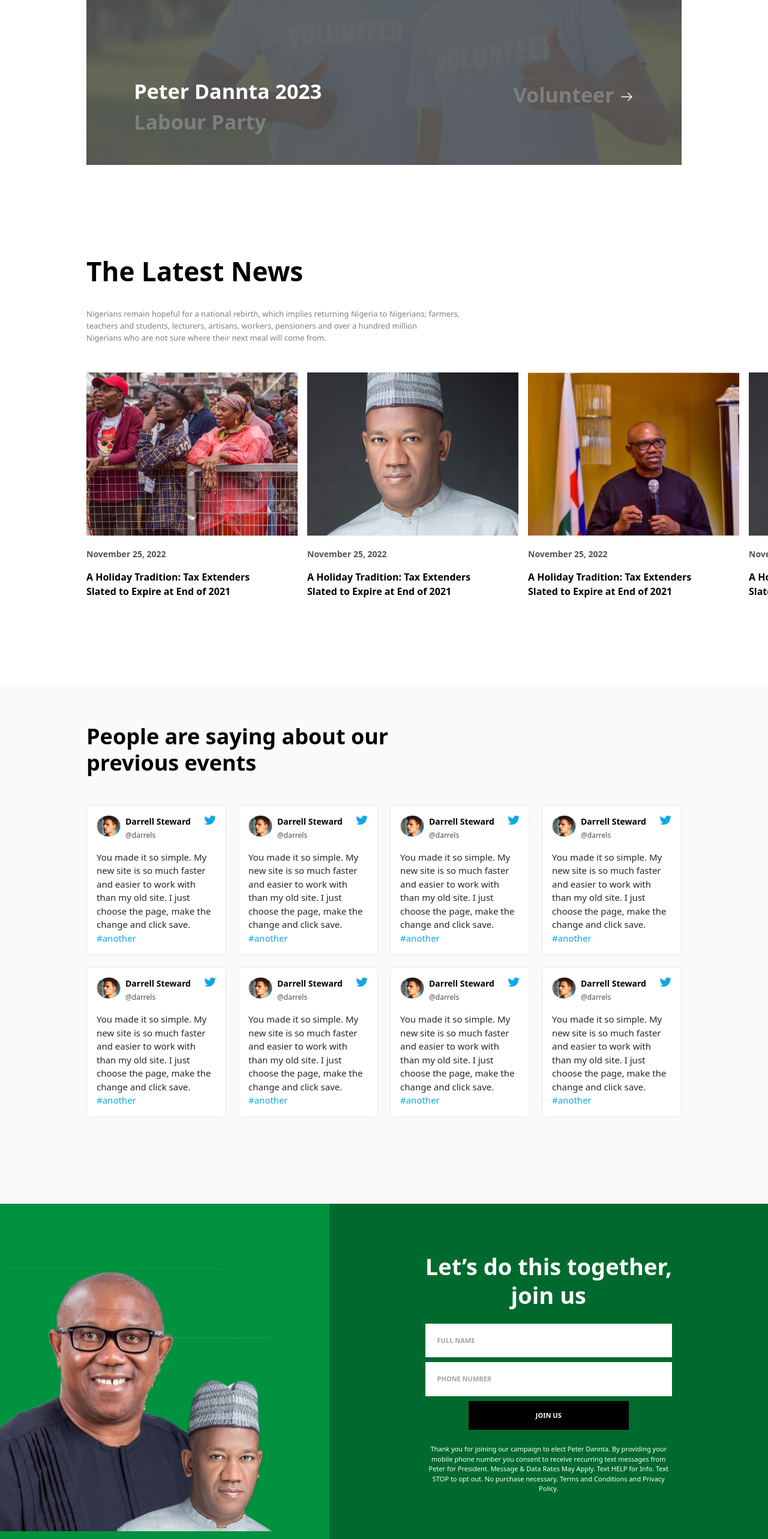
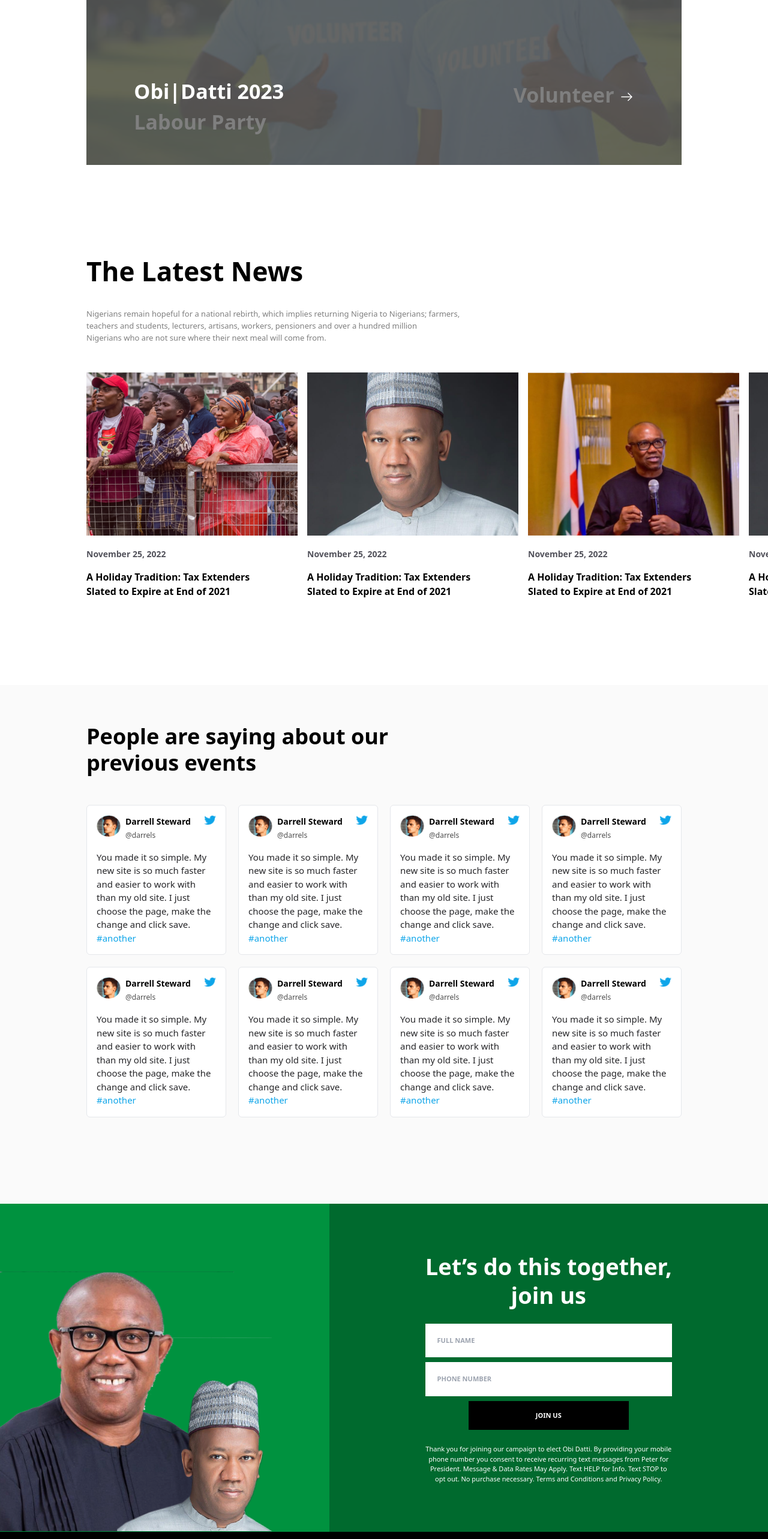
Before and after one commit to eddy-bob/peter-obi-supporter, a Vue app: page / in a window 1280 px wide. Shown: the part 3020-5586 px from the top of the page at 60% size. Built offline with nearby package versions, Linux system fonts and the light colour scheme.

Commit message:
fix:corrected a typo

```diff
--- a/src/modals/wizard/complete.vue
+++ b/src/modals/wizard/complete.vue
@@ -32,7 +32,7 @@
             <div class="space-y-4">
               <p class="font-extrabold text-center leading-[38px] text-[32px]">
                 Thank your for joining<br />
-                the obidient team
+                the OBIDIENT team
               </p>
               <p class="font-extrabold text-[11px] text-center">
                 Stay tune for more updates via SMS, call or email
--- a/src/pages/home.vue
+++ b/src/pages/home.vue
@@ -312,9 +312,7 @@
           </div>
 
           <div class="absolute z-40 left-[8%] bottom-[8%]">
-            <p class="text-[34px] font-extrabold text-white">
-              Peter Dannta 2023
-            </p>
+            <p class="text-[34px] font-extrabold text-white">Obi|Datti 2023</p>
             <p class="text-[34px] font-extrabold text-[#7F7F7F]">
               Labour Party
             </p>
@@ -632,7 +630,7 @@
               </div>
             </div>
             <p class="text-center text-white text-[11px]">
-              Thank you for joining our campaign to elect Peter Dannta. By
+              Thank you for joining our campaign to elect Obi Datti. By
               providing your mobile phone number you consent to receive
               recurring text messages from Peter for President. Message & Data
               Rates May Apply. Text HELP for Info. Text STOP to opt out. No
```
